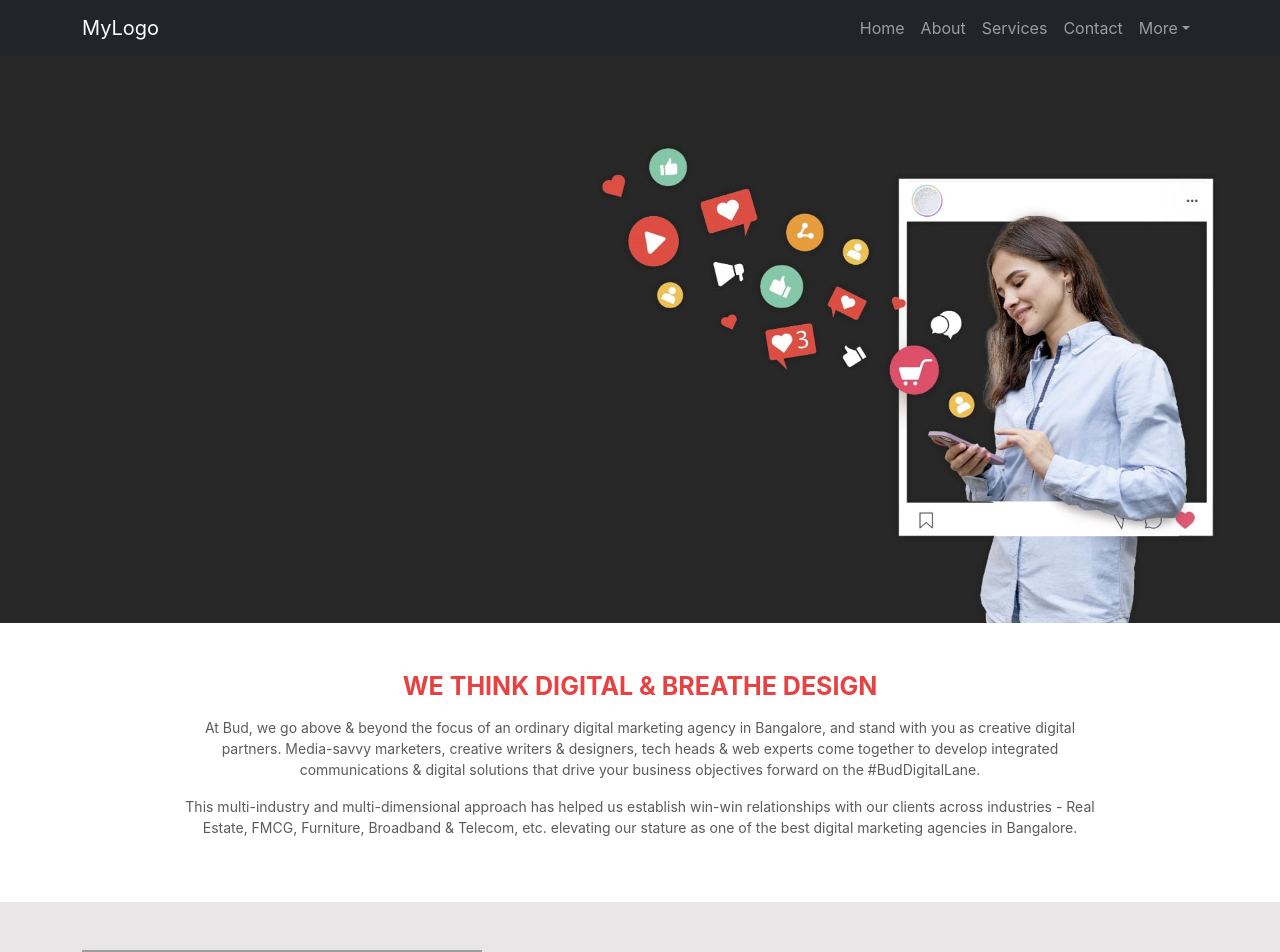
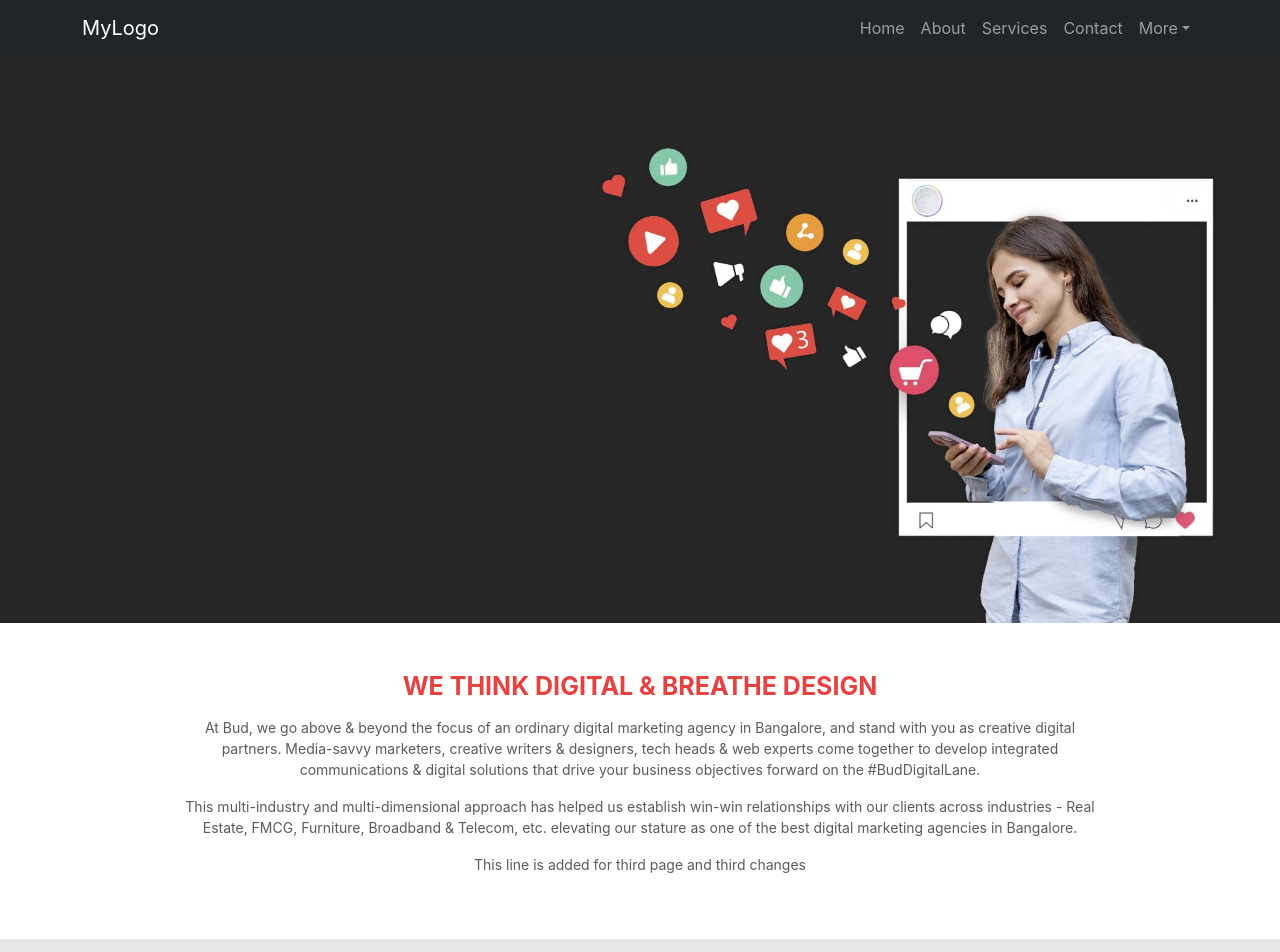
Before and after one commit to Muthurajut/newReact, a React (Create React App) app: page / in a window 1280 px wide. Shown: the top 952 px of the page. Built offline with nearby package versions, Linux system fonts and the light colour scheme; grey boxes are pictures that could not be loaded.

Commit message:
third changes pushed

```diff
--- a/src/components/ColorSection.js
+++ b/src/components/ColorSection.js
@@ -16,6 +16,7 @@ const ColorSection = () => {
                     <h2 className="redh2 text-center">WE THINK DIGITAL & BREATHE DESIGN</h2>
                     <p className="defpara text-center mt-3">At Bud, we go above & beyond the focus of an ordinary digital marketing agency in Bangalore, and stand with you as creative digital partners. Media-savvy marketers, creative writers & designers, tech heads & web experts come together to develop integrated communications & digital solutions that drive your business objectives forward on the #BudDigitalLane.</p>
                     <p className="defpara text-center">This multi-industry and multi-dimensional approach has helped us establish win-win relationships with our clients across industries - Real Estate, FMCG, Furniture, Broadband & Telecom, etc. elevating our stature as one of the best digital marketing agencies in Bangalore.</p>
+                    <p className="defpara text-center">This line is added for third page and third changes</p>
 
                     </Col>
 
```
